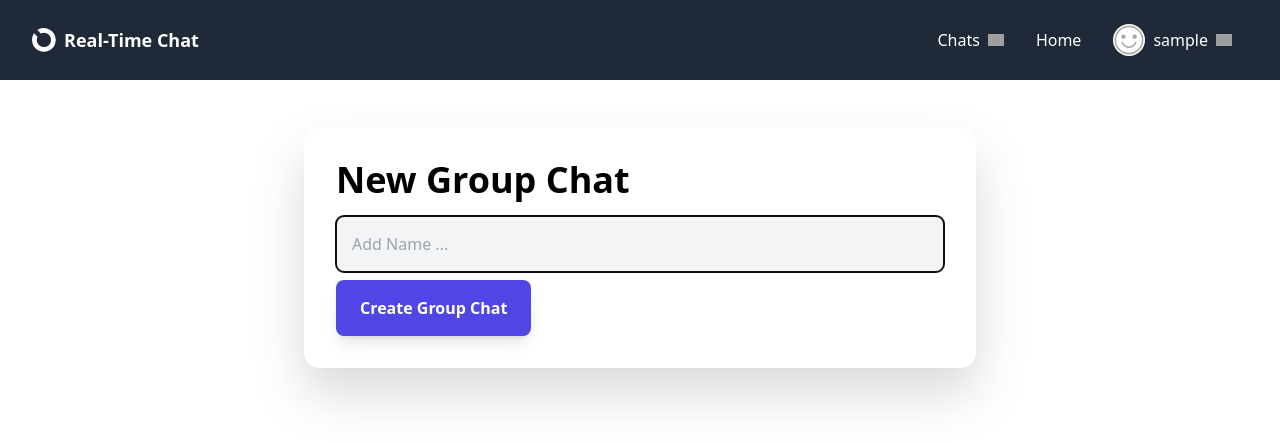
After one commit to Talkhestani/django-chat-server, a Django app: page /chat/new_group/ in a window 1280 px wide. The commit adds this page. Shown: the top 443 px of the page. Run offline with Django 5.2, Linux system fonts and the light colour scheme; the visitor is signed in with stand-in values (Sample User, id 1); data that the repository does not hold is empty; parts of the project's set-up code (start-up, migrations or seed data) failed here and were passed over; some libraries are stand-ins or nearby versions; grey boxes are pictures that could not be loaded.

Commit message:
📦 NEW: Implement group chat functionality: Add chat group model fields, create group form, and update chat views and templates

```diff
--- a/a_rchat/consumers.py
+++ b/a_rchat/consumers.py
@@ -81,7 +81,10 @@ class ChatRoomConsumer(WebsocketConsumer):
         online_count = event['online_count']
         html = render_to_string(
             'a_rchat/partials/online_count.html',
-            {'online_count': online_count}
+            {
+                'online_count': online_count,
+                'chat_group': self.chatroom
+            }
         )
 
         self.send(html)
--- a/a_rchat/forms.py
+++ b/a_rchat/forms.py
@@ -1,5 +1,6 @@
+from django import forms
 from django.forms import ModelForm, TextInput
-from .models import GroupMessage
+from .models import ChatGroup, GroupMessage
 
 
 class GroupMessageForm(ModelForm):
@@ -13,3 +14,17 @@ class GroupMessageForm(ModelForm):
                 'maxlength': 150
             })
         }
+
+
+class NewGroupFrom(ModelForm):
+    class Meta:
+        model = ChatGroup
+        fields = ('chat_name', )
+        widgets = {
+            'chat_name': forms.TextInput(attrs={
+                'placeholder': 'Add Name ...',
+                'class': 'p-4 text-black',
+                'maxlength': '300',
+                'autofocus': True
+            })
+        }
--- a/a_rchat/models.py
+++ b/a_rchat/models.py
@@ -6,6 +6,8 @@ import shortuuid
 class ChatGroup(models.Model):
     name = models.CharField(max_length=255, unique=True, default=shortuuid.uuid)
     users_online = models.ManyToManyField(User, related_name='online_in_groups', blank=True)
+    chat_name = models.CharField(max_length=128, null=True, blank=True)
+    admin = models.ForeignKey(User, related_name='admin_groups', blank=True, null=True, on_delete=models.SET_NULL)
     members = models.ManyToManyField(User, related_name='chat_groups', blank=True)
     is_private = models.BooleanField(default=False)
 
--- /dev/null
+++ b/a_rchat/templates/a_rchat/create_group.html
@@ -0,0 +1,11 @@
+{% extends "layouts/box.html" %}
+
+{% block content %}
+    <h1>New Group Chat</h1>
+
+    <form method="post">
+        {% csrf_token %}
+        {{ form }}
+        <button class="mt-2" type="submit">Create Group Chat</button>
+    </form>
+{% endblock content %}
--- a/a_rchat/urls.py
+++ b/a_rchat/urls.py
@@ -1,9 +1,10 @@
 from django.urls import path
-from .views import chat_view, get_or_create_chatroom
+from .views import chat_view, get_or_create_chatroom, create_group
 
 app_name = 'a_rchat'
 urlpatterns = [
     path('', chat_view, name='home'),
+    path('chat/room/<chatroom_name>/', chat_view, name='chatroom'),
+    path('chat/new_group/', create_group, name='new-group'),
     path('chat/<username>/', get_or_create_chatroom, name='start-chat'),
-    path('chat/room/<chatroom_name>/', chat_view, name='chatroom')
 ]
--- a/a_rchat/views.py
+++ b/a_rchat/views.py
@@ -2,7 +2,7 @@ from django.http import Http404
 from django.shortcuts import get_object_or_404, redirect, render
 from django.contrib.auth.decorators import login_required
 from django.contrib.auth.models import User
-from a_rchat.forms import GroupMessageForm
+from a_rchat.forms import GroupMessageForm, NewGroupFrom
 from a_rchat.models import GroupMessage, ChatGroup
 
 
@@ -22,6 +22,12 @@ def chat_view(request, chatroom_name='public-chat'):
                 other_user = member
                 break
 
+
+    if chat_group.chat_name:
+        if request.user not in chat_group.members.all():
+            chat_group.members.add(request.user)
+
+
     if request.htmx:
         form = GroupMessageForm(request.POST)
         if form.is_valid():
@@ -35,7 +41,8 @@ def chat_view(request, chatroom_name='public-chat'):
         'messages': chat_messages,
         'form': form,
         'other_user': other_user,
-        'chatroom_name': chatroom_name
+        'chatroom_name': chatroom_name,
+        'chat_group': chat_group
     }
     return render(request, template_name='a_rchat/chat.html', context=context)
 
@@ -59,3 +66,25 @@ def get_or_create_chatroom(request, username):
         chatroom.members.add(request.user, other_user)
 
     return redirect('a_rchat:chatroom', chatroom.name)
+
+
+@login_required
+def create_group(request):
+    form = NewGroupFrom()
+
+    if request.method == 'POST':
+        form = NewGroupFrom(request.POST)
+        if form.is_valid():
+            new_group = form.save(commit=False)
+            new_group.admin = request.user
+            new_group.save()
+            new_group.members.add(request.user)
+            return redirect('a_rchat:chatroom', new_group.name)
+
+    return render(
+        request,
+        template_name='a_rchat/create_group.html',
+        context={
+            'form': form
+        }
+    )
--- a/templates/includes/header.html
+++ b/templates/includes/header.html
@@ -2,29 +2,41 @@
 <header class="flex items-center justify-between bg-gray-800 h-20 px-8 text-white sticky top-0 z-40">
     <div>
         <a class="flex items-center gap-2" href="/">
-            <img class="h-6" src="{% static 'images/logo.svg' %}" alt="Logo"/>
+            <img class="h-6" src="{% static 'images/logo.svg' %}" alt="Logo" />
             <span class="text-lg font-bold">Real-Time Chat</span>
         </a>
     </div>
     <nav class="block relative">
         <ul class="navitems flex items-center justify-center h-full">
             {% if request.user.is_authenticated %}
-                        <li x-data="{ dropdownOpen: false }" class="relative">
-                <a @click="dropdownOpen = !dropdownOpen" @click.away="dropdownOpen = false" class="cursor-pointer select-none">
+            <li x-data="{ dropdownOpen: false }" class="relative">
+                <a @click="dropdownOpen = !dropdownOpen" @click.away="dropdownOpen = false"
+                    class="cursor-pointer select-none">
                     Chats
-                    <img x-bind:class="dropdownOpen && 'rotate-180 duration-300'" class="w-4" src="https://img.icons8.com/small/32/ffffff/expand-arrow.png" alt="Dropdown" />
+                    <img x-bind:class="dropdownOpen && 'rotate-180 duration-300'" class="w-4"
+                        src="https://img.icons8.com/small/32/ffffff/expand-arrow.png" alt="Dropdown" />
                 </a>
-                <div x-show="dropdownOpen" x-cloak class="absolute right-0 bg-white text-black shadow rounded-lg w-40 p-2 z-20"
-                x-transition:enter="duration-300 ease-out"
-                x-transition:enter-start="opacity-0 -translate-y-5 scale-90"
-                x-transition:enter-end="opacity-100 translate-y-0 scale-100"
-                >
+                <div x-show="dropdownOpen" x-cloak
+                    class="absolute right-0 bg-white text-black shadow rounded-lg w-40 p-2 z-20"
+                    x-transition:enter="duration-300 ease-out"
+                    x-transition:enter-start="opacity-0 -translate-y-5 scale-90"
+                    x-transition:enter-end="opacity-100 translate-y-0 scale-100">
                     <ul class="hoverlist [&>li>a]:justify-end">
+                        {% for chatroom in user.chat_groups.all %}
+                            {% if chatroom.chat_name %}
+                                <li>
+                                    <a href="{% url 'a_rchat:chatroom' chatroom.name %}">{{ chatroom.chat_name }}</a>
+                                </li>
+                            {% endif %}
+                        {% endfor %}
+
                         {% for chatroom in user.chat_groups.all %}
                             {% if chatroom.is_private %}
                                 {% for member in chatroom.members.all %}
                                     {% if member != user %}
-                                    <li><a href="{% url 'a_rchat:chatroom' chatroom.name %}">{{ member.profile.name }}</a></li>
+                                    <li>
+                                        <a href="{% url 'a_rchat:chatroom' chatroom.name %}">{{ member.profile.name }}</a>
+                                    </li>
                                     {% endif %}
                                 {% endfor %}
                             {% endif %}
@@ -34,19 +46,23 @@
             </li>
             <li><a href="/">Home</a></li>
             <li x-data="{ dropdownOpen: false }" class="relative">
-                <a @click="dropdownOpen = !dropdownOpen" @click.away="dropdownOpen = false" class="cursor-pointer select-none">
-                    <img class="h-8 w-8 rounded-full object-cover" src="{{ request.user.profile.avatar }}" alt="Avatar" />
+                <a @click="dropdownOpen = !dropdownOpen" @click.away="dropdownOpen = false"
+                    class="cursor-pointer select-none">
+                    <img class="h-8 w-8 rounded-full object-cover" src="{{ request.user.profile.avatar }}"
+                        alt="Avatar" />
                     {{ request.user.profile.name }}
-                    <img x-bind:class="dropdownOpen && 'rotate-180 duration-300'" class="w-4" src="https://img.icons8.com/small/32/ffffff/expand-arrow.png" alt="Dropdown" />
+                    <img x-bind:class="dropdownOpen && 'rotate-180 duration-300'" class="w-4"
+                        src="https://img.icons8.com/small/32/ffffff/expand-arrow.png" alt="Dropdown" />
                 </a>
-                <div x-show="dropdownOpen" x-cloak class="absolute right-0 bg-white text-black shadow rounded-lg w-40 p-2 z-20"
-                x-transition:enter="duration-300 ease-out"
-                x-transition:enter-start="opacity-0 -translate-y-5 scale-90"
-                x-transition:enter-end="opacity-100 translate-y-0 scale-100"
-                >
+                <div x-show="dropdownOpen" x-cloak
+                    class="absolute right-0 bg-white text-black shadow rounded-lg w-40 p-2 z-20"
+                    x-transition:enter="duration-300 ease-out"
+                    x-transition:enter-start="opacity-0 -translate-y-5 scale-90"
+                    x-transition:enter-end="opacity-100 translate-y-0 scale-100">
                     <ul class="hoverlist [&>li>a]:justify-end">
                         <li><a href="{% url 'profile' %}">My Profile</a></li>
                         <li><a href="{% url 'profile-edit' %}">Edit Profile</a></li>
+                        <li><a href="{% url 'a_rchat:new-group' %}">Create Chat</a></li>
                         <li><a href="{% url 'profile-settings' %}">Settings</a></li>
                         <li><a href="{% url 'account_logout' %}">Log Out</a></li>
                     </ul>
```
Also changed, not shown: a_rchat/templates/a_rchat/chat.html (+19 -8 lines), a_rchat/templates/a_rchat/partials/online_count.html (+19 -0 lines), a_rchat/migrations/0006_chatgroup_admin_chatgroup_chat_name_and_more.py (added).
